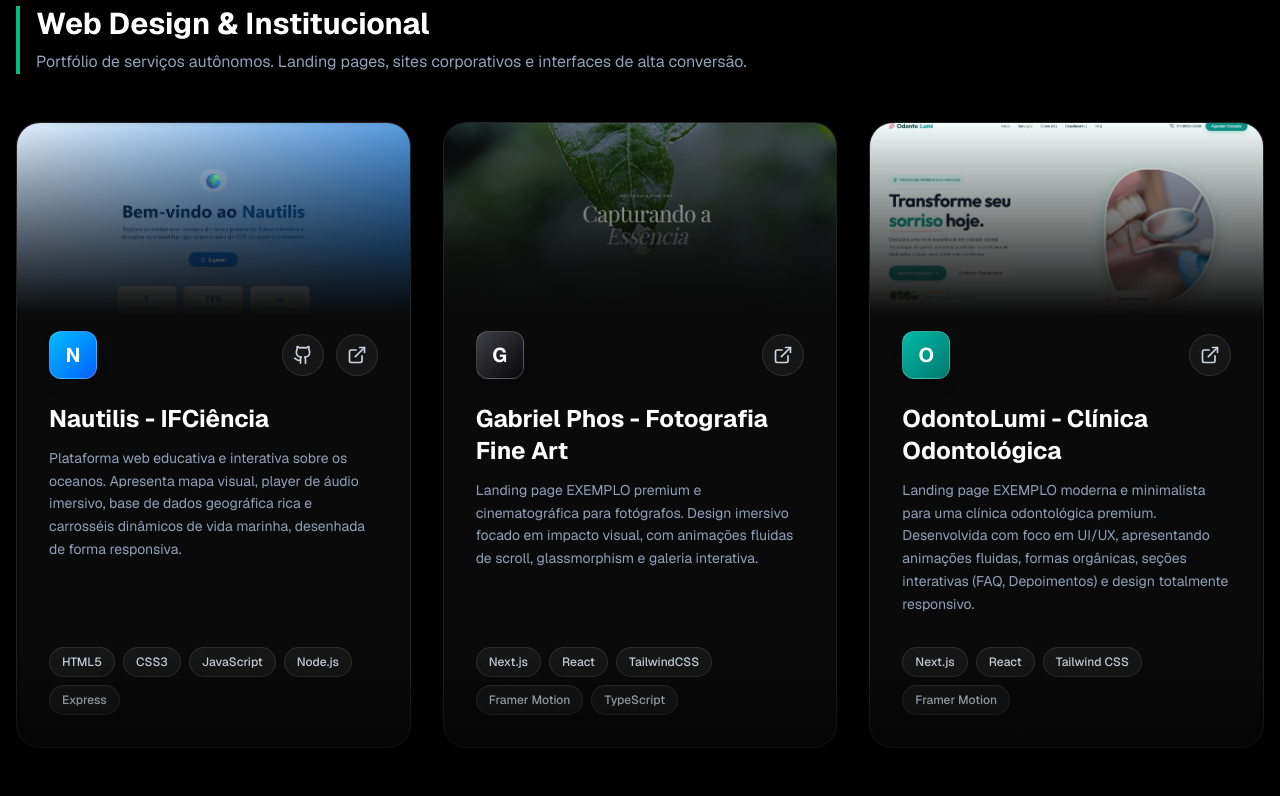
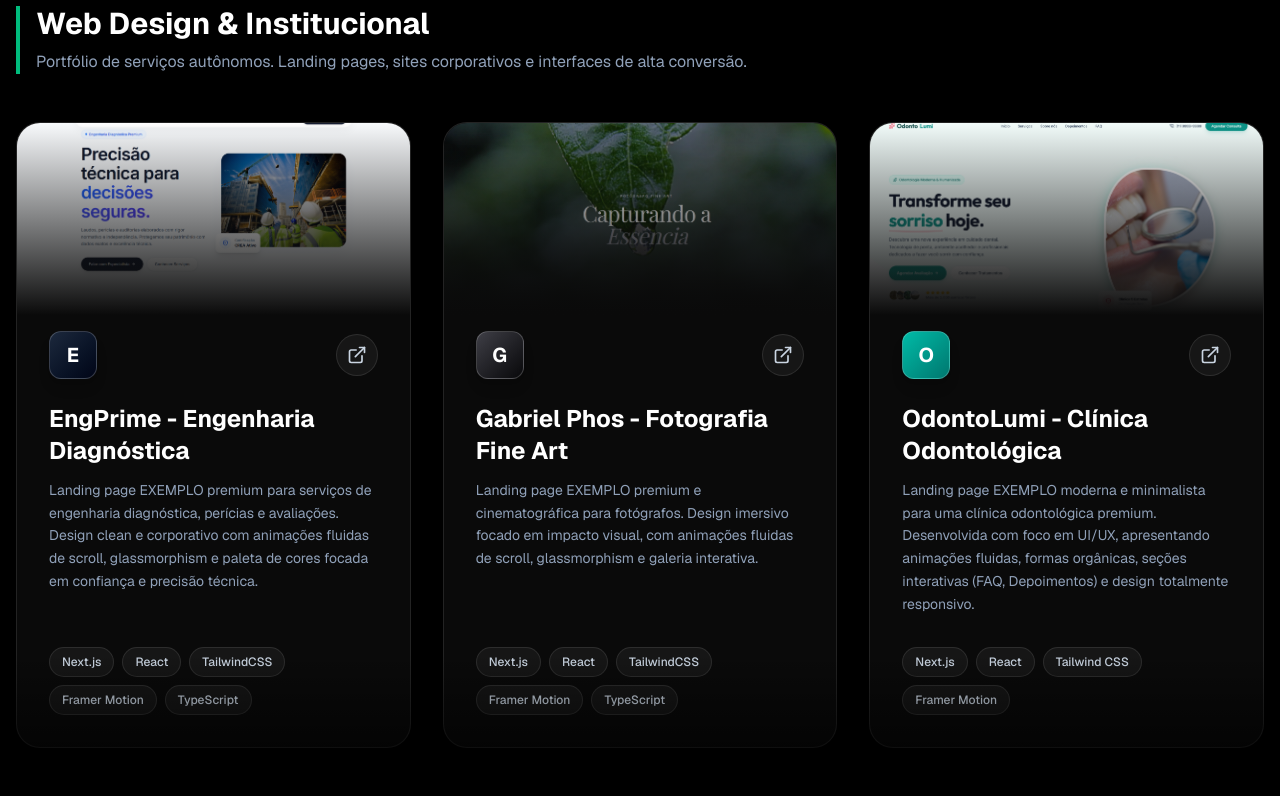
Before and after one commit to MatheusCampagnolo/portfolio, a Next.js app: page /projetos in a window 1280 px wide. Shown: the part 1020-1816 px from the top of the page. Built offline with nearby package versions, Linux system fonts and the light colour scheme.

Commit message:
feat: Add zoom parallax and visual break components, and update projects page with new project data and images.

```diff
--- a/app/projetos/page.tsx
+++ b/app/projetos/page.tsx
@@ -39,13 +39,13 @@ const advancedProjects = [
 
 const webDevProjects = [
     {
-        title: "Nautilis - IFCiência",
-        description: "Plataforma web educativa e interativa sobre os oceanos. Apresenta mapa visual, player de áudio imersivo, base de dados geográfica rica e carrosséis dinâmicos de vida marinha, desenhada de forma responsiva.",
-        tech: ["HTML5", "CSS3", "JavaScript", "Node.js", "Express"],
-        github: "https://github.com/MatheusCampagnolo/nautilis",
-        live: "https://nautilis.vercel.app/",
-        color: "from-sky-400 to-blue-600",
-        image: "/projects/nautilis.png",
+        title: "EngPrime - Engenharia Diagnóstica",
+        description: "Landing page EXEMPLO premium para serviços de engenharia diagnóstica, perícias e avaliações. Design clean e corporativo com animações fluidas de scroll, glassmorphism e paleta de cores focada em confiança e precisão técnica.",
+        tech: ["Next.js", "React", "TailwindCSS", "Framer Motion", "TypeScript"],
+        //github: "#",
+        live: "https://landing-eng-model.vercel.app/",
+        color: "from-slate-800 to-slate-950",
+        image: "/projects/eng_model.png",
     },
     {
         title: "Gabriel Phos - Fotografia Fine Art",
@@ -74,6 +74,15 @@ const webDevProjects = [
         color: "from-orange-500 to-rose-600",
         image: "/projects/pizza_model.png",
     },
+    {
+        title: "Nautilis - IFCiência",
+        description: "Plataforma web educativa e interativa sobre os oceanos. Apresenta mapa visual, player de áudio imersivo, base de dados geográfica rica e carrosséis dinâmicos de vida marinha, desenhada de forma responsiva.",
+        tech: ["HTML5", "CSS3", "JavaScript", "Node.js", "Express"],
+        github: "https://github.com/MatheusCampagnolo/nautilis",
+        live: "https://nautilis.vercel.app/",
+        color: "from-sky-400 to-blue-600",
+        image: "/projects/nautilis.png",
+    }
 ];
 
 export default function ProjetosPage() {
--- a/components/VisualBreak.tsx
+++ b/components/VisualBreak.tsx
@@ -28,7 +28,7 @@ export function VisualBreak() {
 			alt: 'Projeto Fotografia',
 		},
 		{
-			src: 'https://images.unsplash.com/photo-1555066931-4365d14bab8c?w=800&q=80',
+			src: 'https://www.shutterstock.com/shutterstock/videos/3889963451/thumb/1.jpg?ip=x480',
 			alt: 'Código',
 		},
 		{
@@ -36,7 +36,7 @@ export function VisualBreak() {
 			alt: 'Projeto Tech Sentinel',
 		},
 		{
-			src: '/projects/odonto-model.png',
+			src: '/projects/odonto2.png',
 			alt: 'Projeto OdontoLumi',
 		},
 		{
--- a/components/ui/zoom-parallax.tsx
+++ b/components/ui/zoom-parallax.tsx
@@ -44,7 +44,7 @@ export function ZoomParallax({ images }: ZoomParallaxProps) {
 								<img
 									src={src || '/placeholder.svg'}
 									alt={alt || `Parallax image ${index + 1}`}
-									className="h-full w-full object-cover rounded-2xl shadow-2xl"
+									className="h-full w-full object-fill rounded-2xl shadow-2xl"
 								/>
 							</div>
 						</motion.div>
```
Also changed, not shown: public/projects/eng_model.png (added), public/projects/odonto2.png (added). Lines whose indentation alone changed are shown as unchanged.
